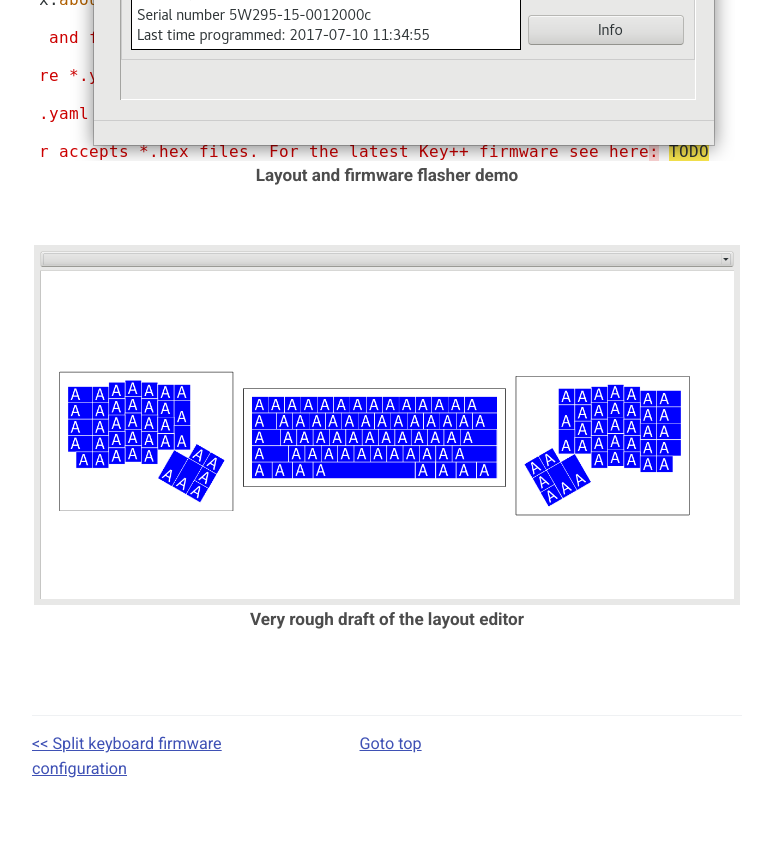
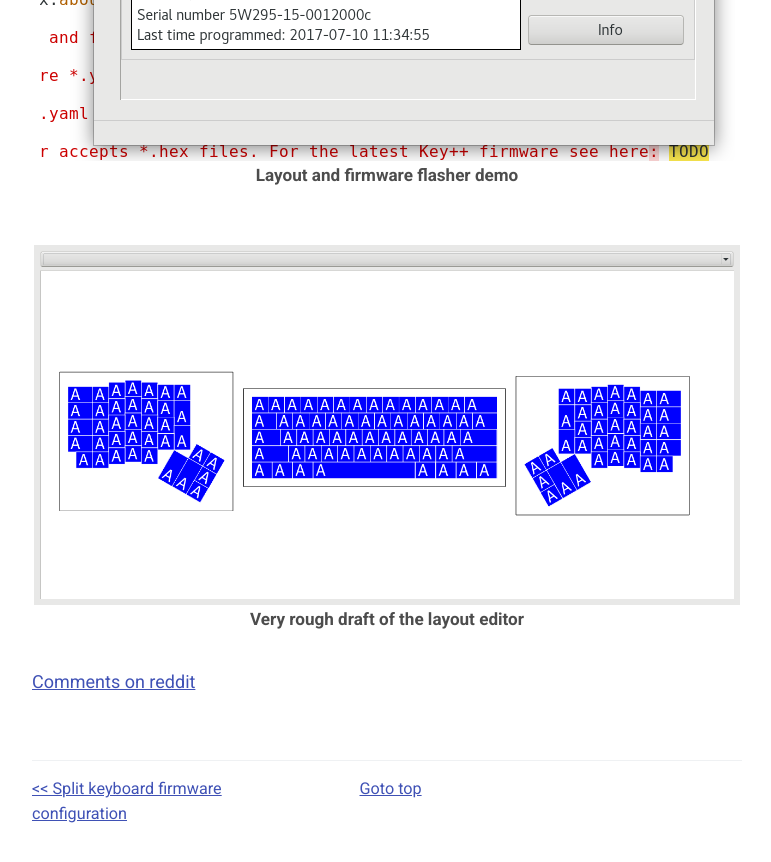
Before and after one commit to ahtn/ahtn.github.io, a Jekyll site: the page built from _posts/2017-07-22-split-firmware-mixed-setup-test.markdown, in a window 1280 px wide and 900 px high, scrolled down 1745 px. Shown: the top 862 px of the window, without its empty margins (253-1024 px from the left). Built offline with Jekyll 4.4.1, drawn with Linux system fonts in a browser that asks for light colours.

Commit message:
add comments

```diff
--- a/_posts/2017-07-22-split-firmware-mixed-setup-test.markdown
+++ b/_posts/2017-07-22-split-firmware-mixed-setup-test.markdown
@@ -25,4 +25,4 @@
 {% include image.html url="/assests/imgs/first-prototypes/editor-demo.png" description="Very rough draft of the layout editor" %}
 
 
-<!-- [Comments on reddit](https://www.reddit.com/r/MechanicalKeyboards/comments/) -->
+[Comments on reddit](https://www.reddit.com/r/MechanicalKeyboards/comments/6ou3se/mixed_wired_wireless_demo/)
```
